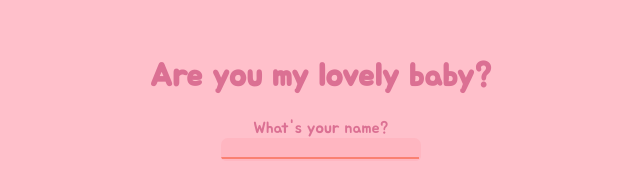
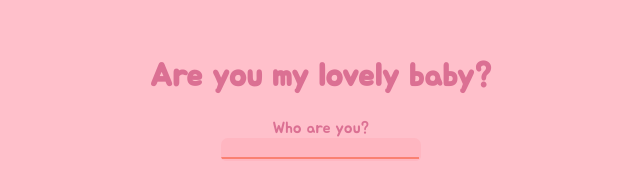
Before and after one commit to JG-exe/valentines26, a website built with Vite: page index.html in a window 1280 px wide. Shown: the part 125-303 px from the top of the page, 319-959 px from the left. Built offline with nearby package versions, Linux system fonts and the light colour scheme.

Commit message:
changed identifyingquestion

```diff
--- a/index.html
+++ b/index.html
@@ -13,7 +13,7 @@
     <div class="ctx mTop20">
       <h1>Are you my lovely baby?</h1>
       <form id="login">
-        <label for="name">What's your name?</label>
+        <label for="name">Who are you?</label>
         <input type="text" id="name" /><br />
         <label for="pw">What's your favourite number?</label>
         <input type="password" id="pw" />
```
